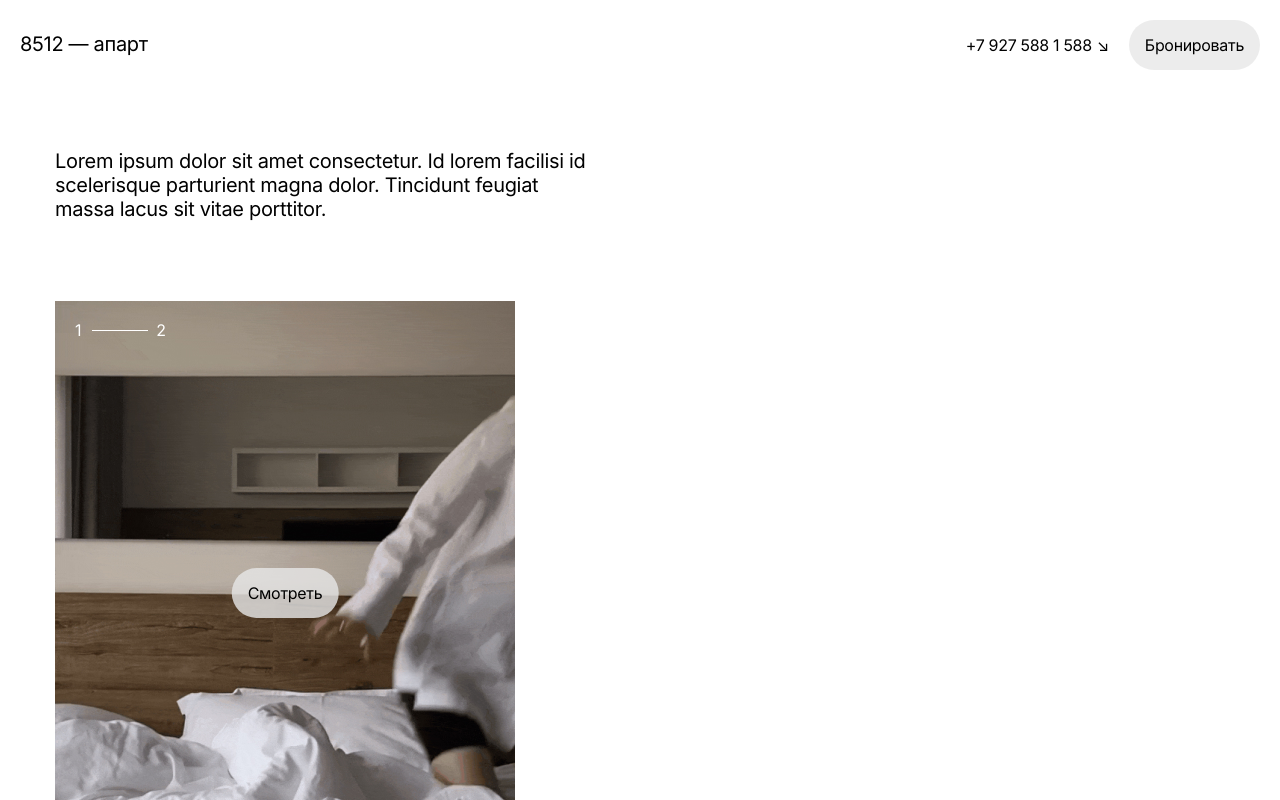
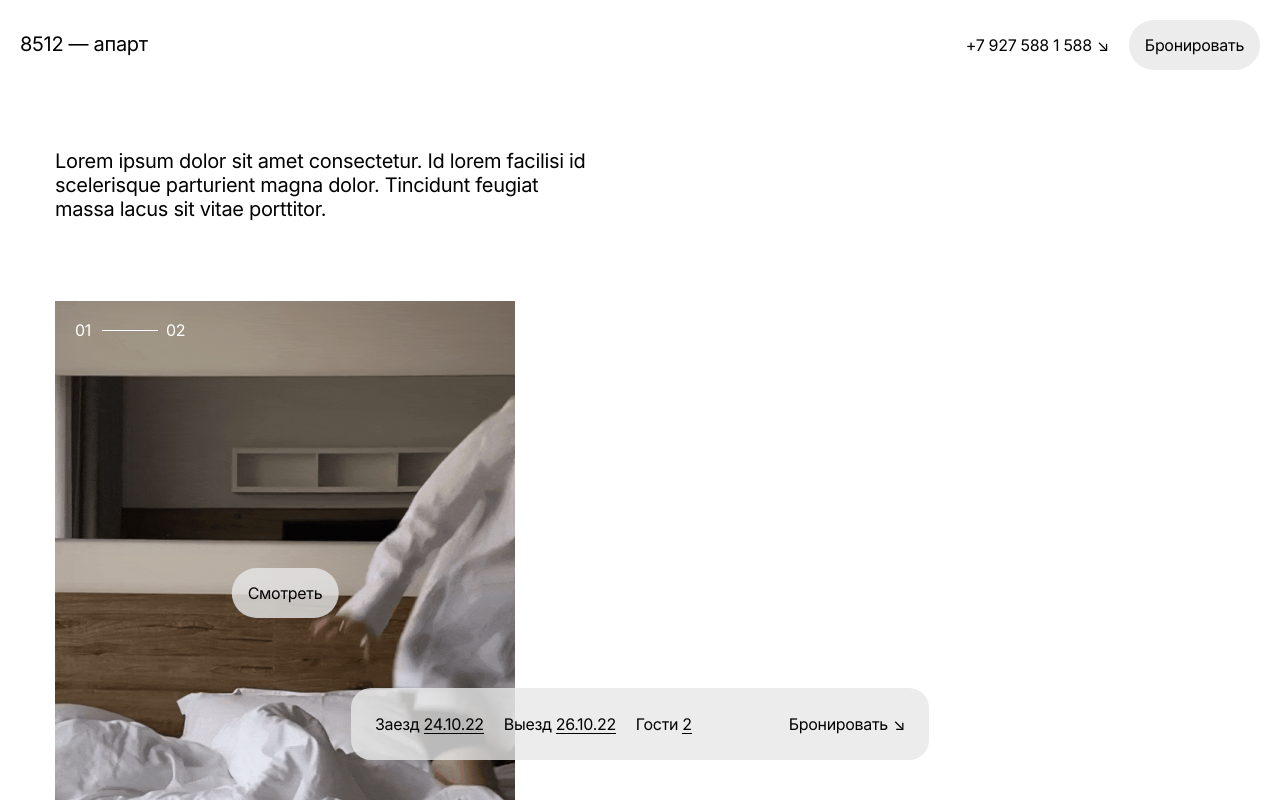
Before and after one commit to anton-fomichev/8512-apartments, a React (Create React App) app in the folder project/: page / in a window 1280 px wide. Shown: the top 800 px of the page. Built offline with nearby package versions, Linux system fonts and the light colour scheme.

Commit message:
Add bookmenu component

```diff
--- /dev/null
+++ b/project/src/components/BookMenu/BookMenu.tsx
@@ -0,0 +1,29 @@
+import { Link } from '../Link/Link';
+import { Option } from '../Option/Option';
+import styles from './styles.module.css';
+
+export const BookMenu = (): JSX.Element => (
+  <div className={styles['book-menu']}>
+    <ul className={styles.options}>
+      <li className={styles['options__item']}>
+        <Option
+          label='Заезд'
+          value='24.10.22'
+        />
+      </li>
+      <li className={styles['options__item']}>
+        <Option
+          label='Выезд'
+          value='26.10.22'
+        />
+      </li>
+      <li className={styles['options__item']}>
+        <Option
+          label='Гости'
+          value='2'
+        />
+      </li>
+    </ul>
+    <Link href="#">Бронировать</Link>
+  </div>
+);
--- /dev/null
+++ b/project/src/components/BookMenu/styles.module.css
@@ -0,0 +1,20 @@
+.book-menu {
+  position: fixed;
+  bottom: 40px;
+  left: 50%;
+  transform: translateX(-50%);
+  z-index: 5;
+  display: flex;
+  align-items: center;
+  justify-content: space-between;
+  background-color: var(--gray);
+  border-radius: 1em;
+  padding: 24px;
+  min-width: 578px;
+  cursor: pointer;
+}
+
+.options {
+  display: flex;
+  gap: 1em;
+}
--- /dev/null
+++ b/project/src/components/Option/Option.tsx
@@ -0,0 +1,14 @@
+import styles from './styles.module.css';
+
+type OptionProps = {
+  label: string;
+  value: string;
+};
+
+export const Option = ({ label, value }: OptionProps): JSX.Element => (
+  <div className={styles.option}>
+    <button className={styles['option__button']}>
+      <span className={styles['option__label']}>{label}</span> <span className={styles['option__value']}>{value}</span>
+    </button>
+  </div>
+);
--- /dev/null
+++ b/project/src/components/Option/styles.module.css
@@ -0,0 +1,21 @@
+.option {
+  display: inline-block;
+  font-size: 0.8em;
+}
+
+.option__button {
+  cursor: pointer;
+}
+
+.option__value {
+  position: relative;
+}
+
+.option__value::before {
+  content: "";
+  position: absolute;
+  width: 100%;
+  height: 1px;
+  background-color: var(--black);
+  bottom: 0px;
+}
--- a/project/src/components/Story/Story.tsx
+++ b/project/src/components/Story/Story.tsx
@@ -22,9 +22,11 @@ export const Story = ({ story, image, size }: StoryProps): JSX.Element => {
     <div className={storyClass}>
       <img className={styles['story__img']} src={image.src} alt={image.alt} />
       <div className={styles['story__navigation']}>
-        <span className={styles.this}>{1}</span>
+        <span className={styles.this}>01</span>
         <span className="visually-hidden">из</span>
-        <span className={styles.total}>{totalCount}</span>
+        <span className={styles.total}>
+          {totalCount < 10 && '0'}{totalCount}
+        </span>
       </div>
       <p className={styles.content}>{story.text}</p>
       <Button parentClass={styles.button}>
--- a/project/src/const.ts
+++ b/project/src/const.ts
@@ -5,6 +5,11 @@ export const STORIES: StoryType[] = [
     id: 1,
     text: 'Комфорт апартаментов',
     imageId: 1,
+  },
+  {
+    id: 2,
+    text: 'Рядом',
+    imageId: 2,
   },
 ];
 
--- a/project/src/pages/MainPage/MainPage.tsx
+++ b/project/src/pages/MainPage/MainPage.tsx
@@ -1,4 +1,5 @@
 import { Aparts } from '../../components/Aparts/Aparts';
+import { BookMenu } from '../../components/BookMenu/BookMenu';
 import { Container } from '../../components/Container/Container';
 import { Flex } from '../../components/Flex/Flex';
 import { Footer } from '../../components/Footer/Footer';
@@ -11,6 +12,7 @@ import styles from './styles.module.css';
 export const MainPage = (): JSX.Element => (
   <>
     <Header />
+    <BookMenu />
     <main className={styles['main-home']}>
       <Container>
         <p className={styles.info}>
@@ -38,7 +40,7 @@ export const MainPage = (): JSX.Element => (
             image={IMAGES[1]}
           />
           <Story
-            story={STORIES[0]}
+            story={STORIES[1]}
             image={IMAGES[2]}
             size={Size.lg}
           />
```
